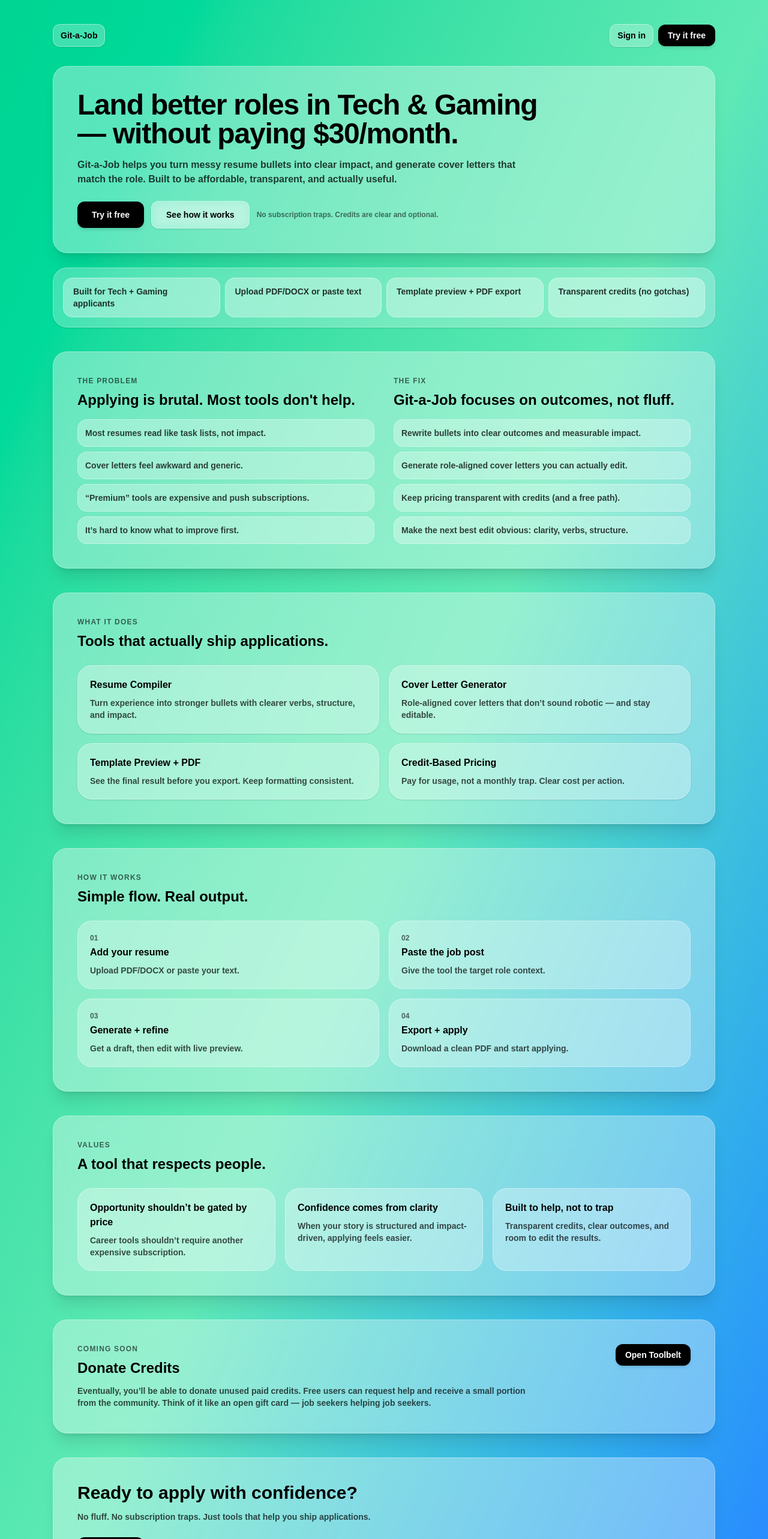
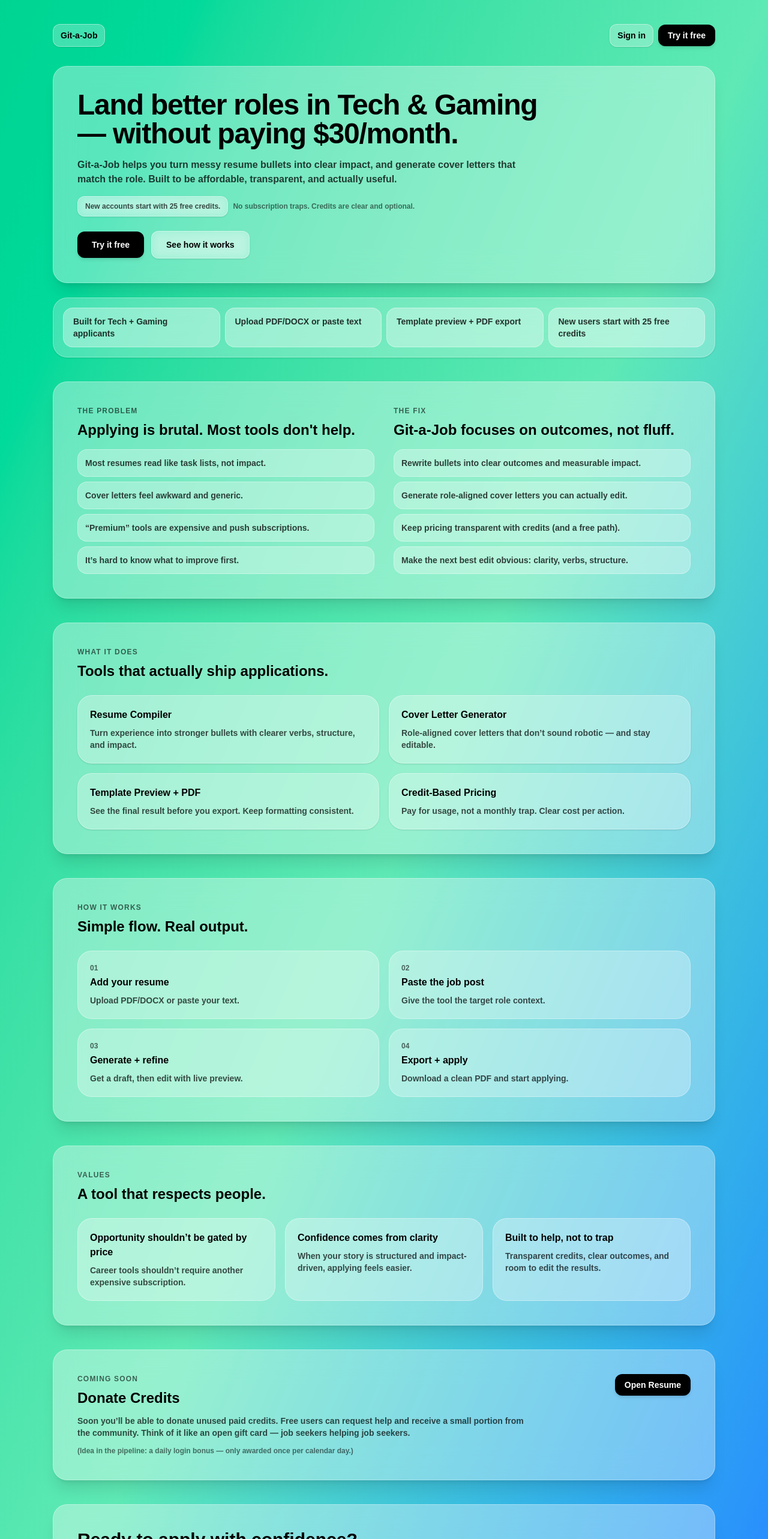
Before and after one commit to KingCarni/Resume-MVP, a Next.js app: page / in a window 1280 px wide. Shown: the top 2566 px of the page at 60% size. Built offline with nearby package versions, Linux system fonts and the light colour scheme; no server answers.

Commit message:
Add marketing landing page with Tech + Gaming positioning #2

```diff
--- a/src/app/page.tsx
+++ b/src/app/page.tsx
@@ -16,10 +16,12 @@ import LandingFooter from "@/components/landing/LandingFooter";
 export default async function HomePage() {
   const session = await getServerSession(authOptions);
 
-  const primaryHref = "/toolbelt"; // protected; redirects to signin if not authed
-  const primaryLabel = session ? "Go to Toolbelt" : "Try it free";
-  const secondaryHref = session ? "/toolbelt" : "/api/auth/signin";
-  const secondaryLabel = session ? "Open tools" : "Sign in";
+  // ✅ Landing CTA now points to /resume (public entry tool)
+  const primaryHref = "/resume";
+  const primaryLabel = session ? "Go to Resume" : "Try it free";
+
+  const secondaryHref = session ? "/resume" : "/api/auth/signin";
+  const secondaryLabel = session ? "Open Resume" : "Sign in";
 
   return (
     <main className="min-h-screen bg-gradient-to-br from-emerald-400 via-emerald-300 to-blue-500">
@@ -58,6 +60,7 @@ export default async function HomePage() {
           primaryLabel={primaryLabel}
           secondaryHref="#how-it-works"
           secondaryLabel="See how it works"
+          perkLine="New accounts start with 25 free credits."
         />
 
         <div className="mt-6">
@@ -69,7 +72,7 @@ export default async function HomePage() {
           <FeatureGrid />
           <HowItWorks id="how-it-works" />
           <Values />
-          <DonateCreditsTeaser />
+          <DonateCreditsTeaser primaryHref={primaryHref} />
           <FinalCTA primaryHref={primaryHref} primaryLabel={primaryLabel} />
         </div>
 
--- a/src/components/landing/DonateCreditsTeaser.tsx
+++ b/src/components/landing/DonateCreditsTeaser.tsx
@@ -1,7 +1,7 @@
 // src/components/landing/DonateCreditsTeaser.tsx
 import Link from "next/link";
 
-export default function DonateCreditsTeaser() {
+export default function DonateCreditsTeaser({ primaryHref }: { primaryHref: string }) {
   return (
     <section className="rounded-3xl border border-white/30 bg-white/35 p-6 shadow-xl backdrop-blur-xl sm:p-10">
       <div className="flex flex-col gap-4 sm:flex-row sm:items-start sm:justify-between">
@@ -11,18 +11,22 @@ export default function DonateCreditsTeaser() {
           </div>
           <h2 className="mt-2 text-2xl font-black text-black">Donate Credits</h2>
           <p className="mt-3 text-sm font-semibold text-black/70">
-            Eventually, you’ll be able to donate unused <span className="font-black">paid</span> credits.
+            Soon you’ll be able to donate unused <span className="font-black">paid</span> credits.
             Free users can request help and receive a small portion from the community.
             Think of it like an open gift card — job seekers helping job seekers.
+          </p>
+
+          <p className="mt-3 text-xs font-extrabold text-black/55">
+            (Idea in the pipeline: a daily login bonus — only awarded once per calendar day.)
           </p>
         </div>
 
         <div className="flex gap-2">
           <Link
-            href="/toolbelt"
+            href={primaryHref}
             className="rounded-xl bg-black px-4 py-2 text-sm font-black text-white shadow-md transition-all duration-200 hover:scale-[1.02] hover:bg-neutral-800 hover:shadow-lg"
           >
-            Open Toolbelt
+            Open Resume
           </Link>
         </div>
       </div>
--- a/src/components/landing/LandingHero.tsx
+++ b/src/components/landing/LandingHero.tsx
@@ -6,6 +6,7 @@ export default function LandingHero(props: {
   primaryLabel: string;
   secondaryHref: string;
   secondaryLabel: string;
+  perkLine?: string;
 }) {
   return (
     <section className="rounded-3xl border border-white/30 bg-white/35 p-6 shadow-xl backdrop-blur-xl sm:p-10">
@@ -18,6 +19,16 @@ export default function LandingHero(props: {
           Git-a-Job helps you turn messy resume bullets into clear impact, and generate cover letters
           that match the role. Built to be affordable, transparent, and actually useful.
         </p>
+
+        <div className="mt-4 flex flex-wrap items-center gap-2">
+          <div className="rounded-xl border border-white/40 bg-white/25 px-3 py-2 text-xs font-extrabold text-black/70 shadow-sm backdrop-blur">
+            {props.perkLine || "Start free. Upgrade only if you want."}
+          </div>
+
+          <div className="text-xs font-extrabold text-black/55">
+            No subscription traps. Credits are clear and optional.
+          </div>
+        </div>
 
         <div className="mt-6 flex flex-wrap items-center gap-3">
           <Link
@@ -33,10 +44,6 @@ export default function LandingHero(props: {
           >
             {props.secondaryLabel}
           </Link>
-
-          <div className="text-xs font-extrabold text-black/55">
-            No subscription traps. Credits are clear and optional.
-          </div>
         </div>
       </div>
     </section>
--- a/src/components/landing/TrustBar.tsx
+++ b/src/components/landing/TrustBar.tsx
@@ -4,7 +4,7 @@ export default function TrustBar() {
     "Built for Tech + Gaming applicants",
     "Upload PDF/DOCX or paste text",
     "Template preview + PDF export",
-    "Transparent credits (no gotchas)",
+    "New users start with 25 free credits",
   ];
 
   return (
```
